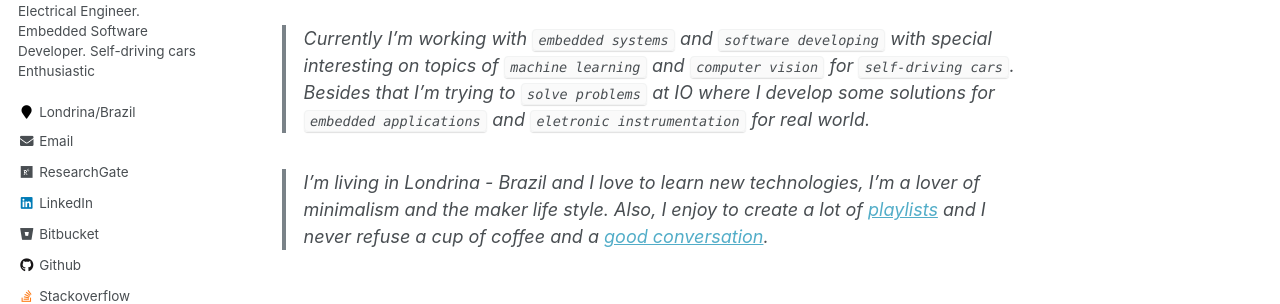
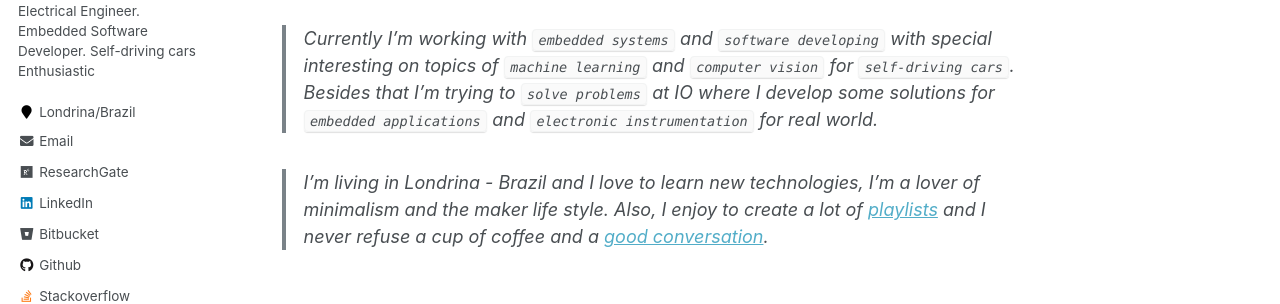
Before and after one commit to brandaogbs/brandaogbs.github.io, a Jekyll site: the page built from _pages/about.md, in a window 1280 px wide. Shown: the part 334-638 px from the top of the page. Built offline with Jekyll 4.4.1, drawn with Linux system fonts in a browser that asks for light colours.

Commit message:
some words

```diff
--- a/_pages/about.md
+++ b/_pages/about.md
@@ -22,6 +22,6 @@ redirect_from:
   > Hello,
   my name is Guilherme, I'm graduated on *Computer Technician* at [UTFPR](http://portal.utfpr.edu.br/) (2013) and *Electrical Engineer* at [UEL](http://portal.uel.br/home/) (2018). Now I'm getting the *Master degree on Electronic Engineering* at UEL (2020).
 
-  > Currently I'm working with `embedded systems` and `software developing` with special interesting on topics of `machine learning` and `computer vision` for `self-driving cars`. Besides that I'm trying to `solve problems` at IO where I develop some solutions for `embedded applications` and `eletronic instrumentation` for real world.
+  > Currently I'm working with `embedded systems` and `software developing` with special interesting on topics of `machine learning` and `computer vision` for `self-driving cars`. Besides that I'm trying to `solve problems` at IO where I develop some solutions for `embedded applications` and `electronic instrumentation` for real world.
 
   > I'm living in Londrina - Brazil and I love to learn new technologies, I'm a lover of minimalism and the maker life style. Also, I enjoy to create a lot of [playlists](https://open.spotify.com/user/brandaogbs?si=YgXA46t-R36nsn60217roQ) and I never refuse a cup of *coffee* and a [good conversation](https://www.instagram.com/brandaogbs1/).
```
